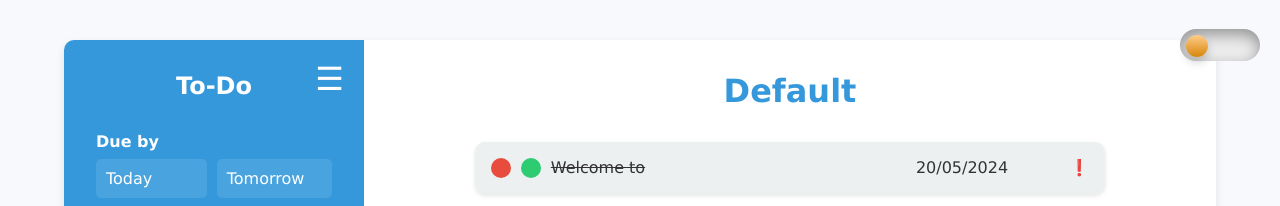
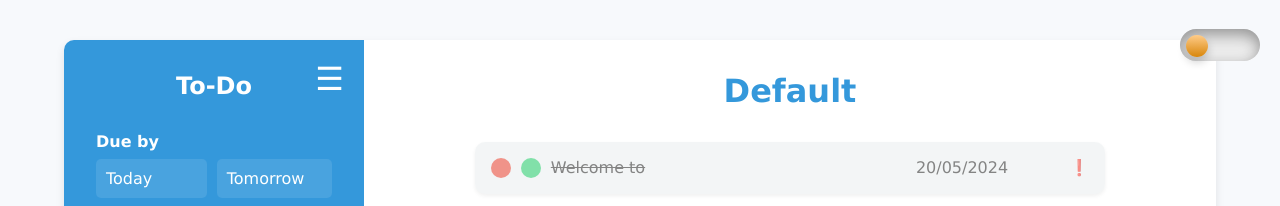
Before and after one commit to EmirYscn/Todo-List, a website built with webpack: page src/index.html in a window 1280 px wide. Both pictures are taken after a click on the button 530 px from the left and 168 px from the top of the page. Shown: the top 206 px of the page. Built offline with nearby package versions, Linux system fonts and the light colour scheme.

Commit message:
add half opacity to done todos

```diff
--- a/src/dom-manip.js
+++ b/src/dom-manip.js
@@ -108,7 +108,10 @@ function renderProjectTodos(projectName = "Default") {
     const deleteButton = createButton("todo-btn delete-todo-btn");
     const doneButton = createButton("todo-btn done-todo-btn");
     const titleSpan = createSpan(todo.title);
-    if (todo.done) titleSpan.classList.add("strike");
+    if (todo.done) {
+      titleSpan.classList.add("strike");
+      todoDiv.classList.add("todo-done");
+    }
     const dueDateSpan = createSpan(format(todo.dueDate, "dd/MM/yyyy"));
     let prioritySpan;
 
--- a/src/styles.css
+++ b/src/styles.css
@@ -146,6 +146,7 @@ body {
   border-radius: 10px;
   box-shadow: 0 2px 4px rgba(0, 0, 0, 0.1);
 }
+
 .todo > span + span + span {
   text-align: end;
 }
@@ -325,6 +326,9 @@ body.darkmode {
 .strike {
   text-decoration: line-through;
 }
+.todo-done {
+  opacity: 0.6;
+}
 .disable {
   display: none;
 }
```
Also changed, not shown: dist/main.js.
